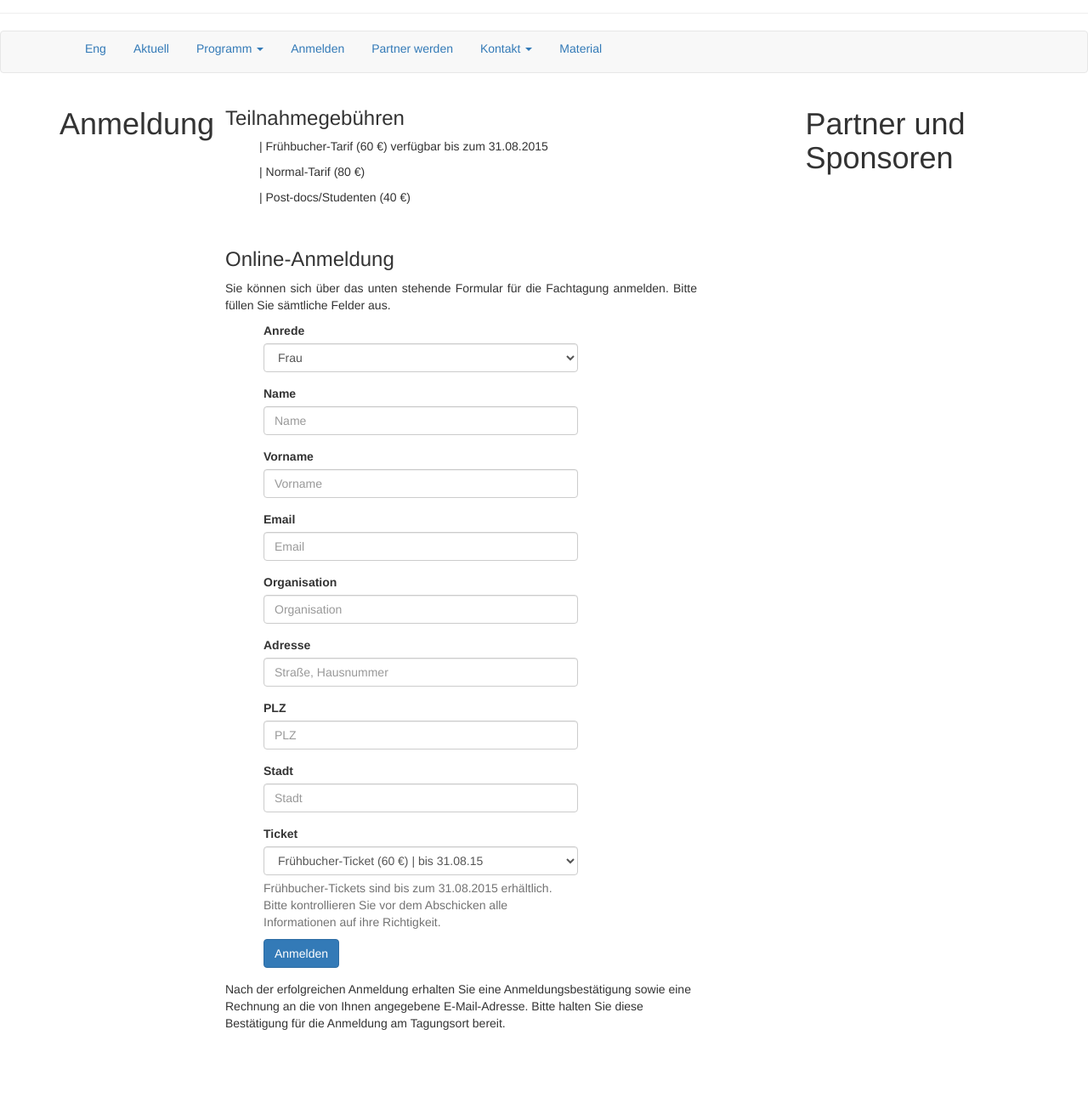
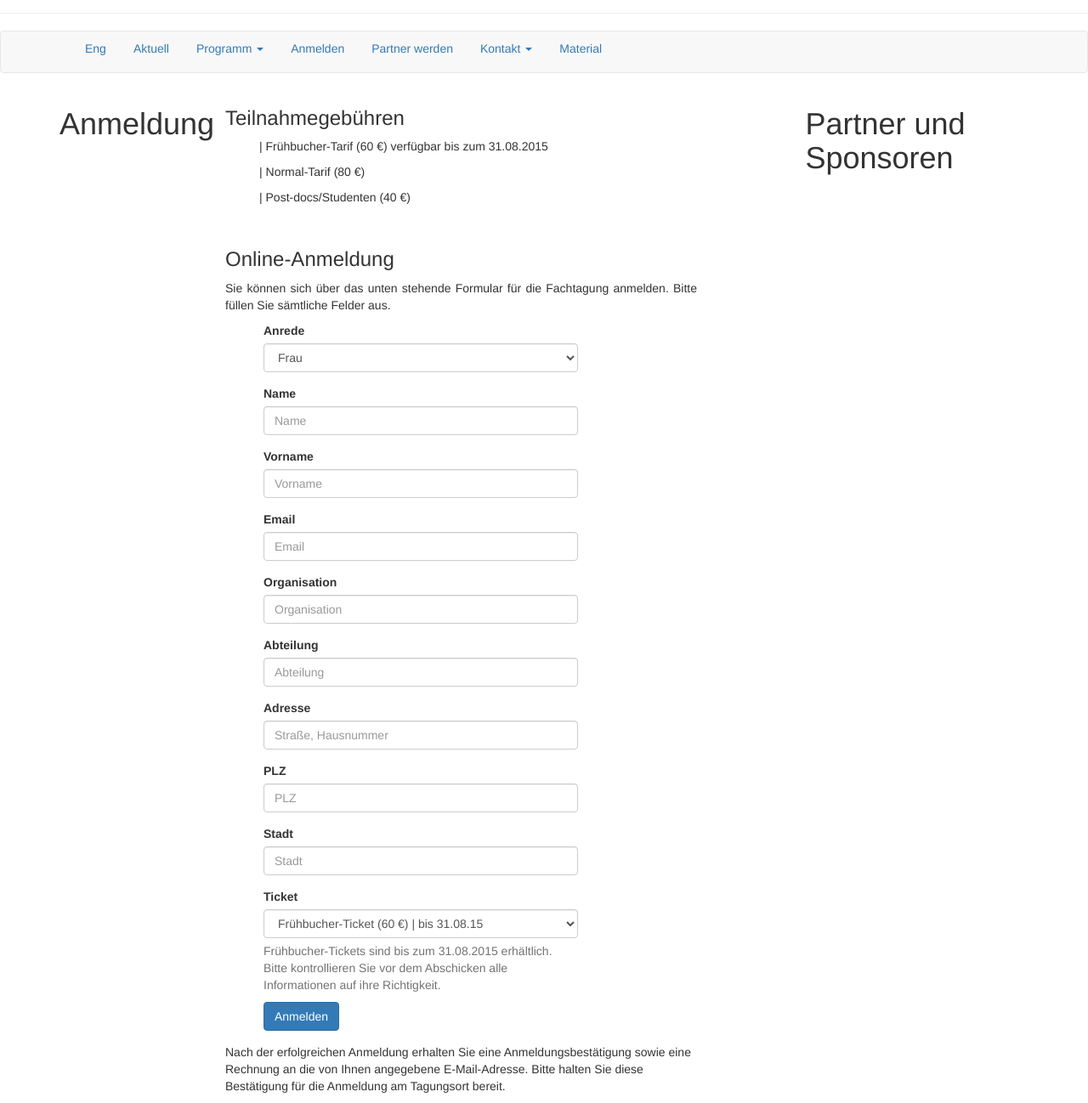
Before and after one commit to susedev/test, a Jekyll site: the page built from anmeldung.html, in a window 1280 px wide, cut to the strip 131-1429 px from the top of the page. Shown: the whole strip at 85% size. Built offline with Jekyll 4.4.1, drawn with Linux system fonts in a browser that asks for light colours; nearby versions of some CDN libraries; before the commit the page ends 1355 px from its top, so only the background shows below that.

Commit message:
Edit from JekyllCMS

```diff
--- a/anmeldung.html
+++ b/anmeldung.html
@@ -27,6 +27,8 @@ title: Anmeldung
 
 <div class="form-group"><label for="organisation">Organisation</label> <input class="form-control" id="organisation" placeholder="Organisation" type="text" /></div>
 
+<div class="form-group"><label for="abteilung">Abteilung</label> <input class="form-control" id="abteilung" placeholder="Abteilung" type="text" /></div>
+
 <div class="form-group"><label for="adresse">Adresse</label> <input class="form-control" id="adresse" placeholder="Straße, Hausnummer" type="text" /></div>
 
 <div class="form-group"><label for="plz">PLZ</label> <input class="form-control" id="plz" placeholder="PLZ" type="text" /></div>
```
